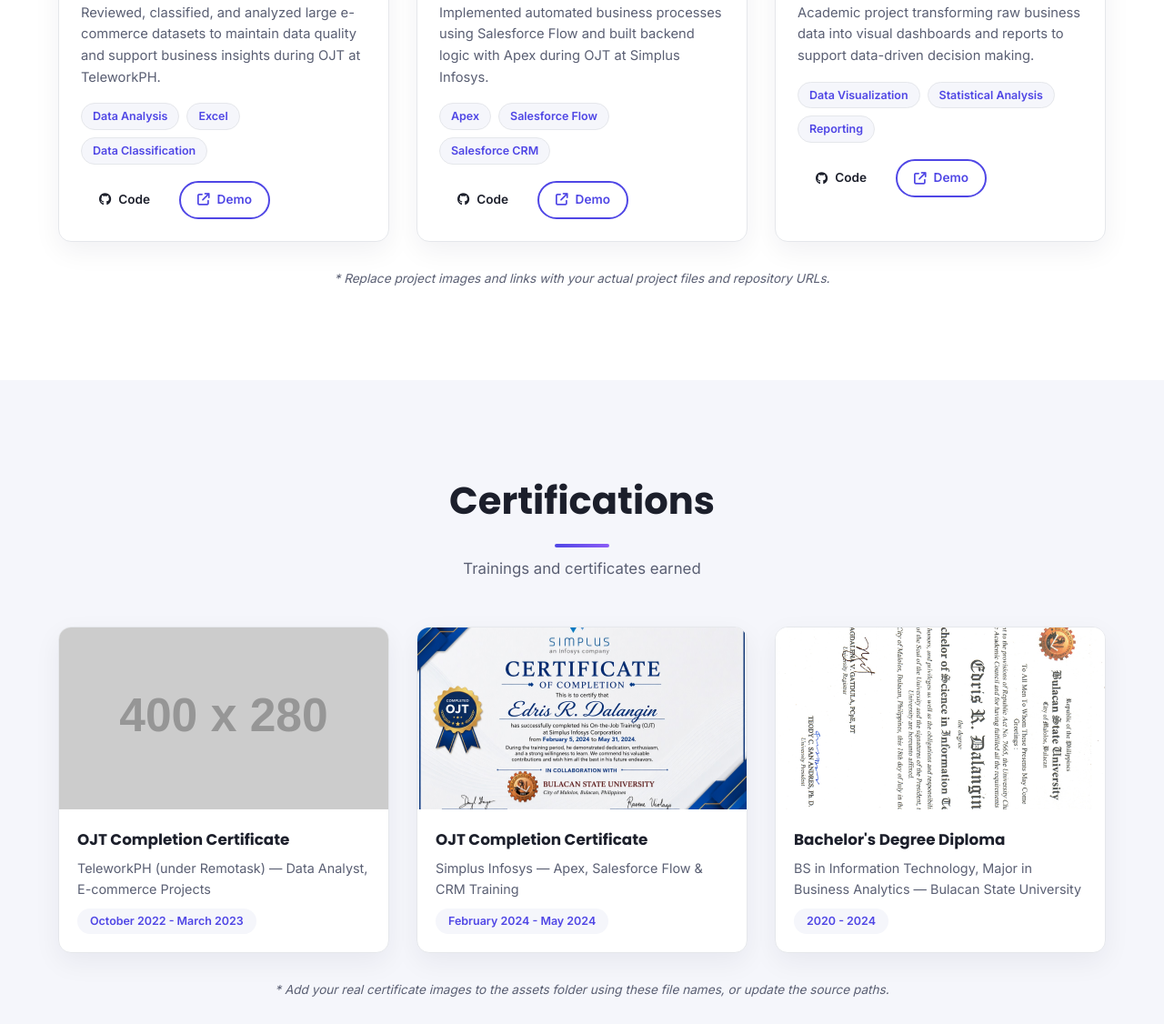
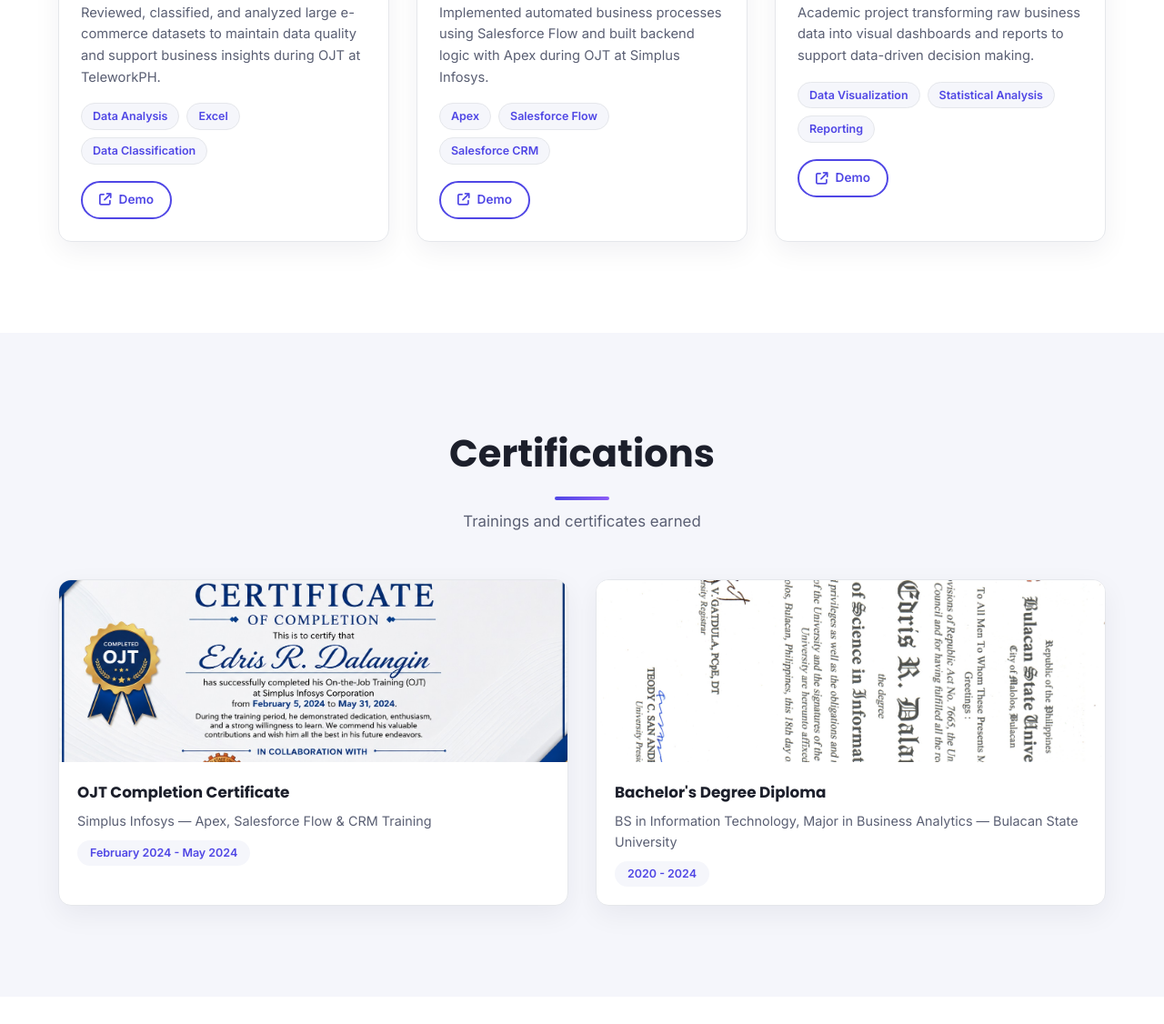
Before and after one commit to sirdedalangin-oss/my-portfolio, a plain HTML site: page index.html in a window 1280 px wide. Shown: the part 5326-6452 px from the top of the page at 91% size. Drawn offline with Linux system fonts and the light colour scheme; placeholder pictures from the web are drawn by us.

Commit message:
Update index.html

```diff
--- a/index.html
+++ b/index.html
@@ -279,7 +279,7 @@
         <div class="timeline-dot"><i class="fa-solid fa-chart-line"></i></div>
         <div class="timeline-content">
           <span class="timeline-date">October 2022 - March 2023</span>
-          <h3>Data Analyst (OJT)</h3>
+          <h3>Data Analyst</h3>
           <h4>TeleworkPH (under Remotask)</h4>
           <p>
             Worked as a Data Analyst assigned to e-commerce projects involving data review,
@@ -319,8 +319,8 @@
             <span>Data Classification</span>
           </div>
           <div class="project-links">
-            <a href="#" class="btn btn-sm"><i class="fa-brands fa-github"></i> Code</a>
-            <a href="#" class="btn btn-sm btn-outline"><i class="fa-solid fa-arrow-up-right-from-square"></i> Demo</a>
+
+            <a href="https://teleworkph.com/" class="btn btn-sm btn-outline"><i class="fa-solid fa-arrow-up-right-from-square"></i> Demo</a>
           </div>
         </div>
       </div>
@@ -341,8 +341,8 @@
             <span>Salesforce CRM</span>
           </div>
           <div class="project-links">
-            <a href="#" class="btn btn-sm"><i class="fa-brands fa-github"></i> Code</a>
-            <a href="#" class="btn btn-sm btn-outline"><i class="fa-solid fa-arrow-up-right-from-square"></i> Demo</a>
+
+            <a href="https://www.simplus.com/" class="btn btn-sm btn-outline"><i class="fa-solid fa-arrow-up-right-from-square"></i> Demo</a>
           </div>
         </div>
       </div>
@@ -363,13 +363,13 @@
             <span>Reporting</span>
           </div>
           <div class="project-links">
-            <a href="#" class="btn btn-sm"><i class="fa-brands fa-github"></i> Code</a>
+
             <a href="#" class="btn btn-sm btn-outline"><i class="fa-solid fa-arrow-up-right-from-square"></i> Demo</a>
           </div>
         </div>
       </div>
     </div>
-    <p class="note" data-aos>* Replace project images and links with your actual project files and repository URLs.</p>
+
   </div>
 </section>
 
@@ -380,16 +380,7 @@
     <p class="section-subtitle" data-aos>Trainings and certificates earned</p>
 
     <div class="cert-grid">
-      <div class="cert-card" data-aos>
-        <div class="cert-img">
-          <img src="assets/cert1.jpg" alt="TeleworkPH OJT Certificate" onerror="this.src='https://via.placeholder.com/400x280/4f46e5/ffffff?text=TeleworkPH+Certificate'">
-        </div>
-        <div class="cert-info">
-          <h3>OJT Completion Certificate</h3>
-          <p>TeleworkPH (under Remotask) — Data Analyst, E-commerce Projects</p>
-          <span class="cert-date">October 2022 - March 2023</span>
-        </div>
-      </div>
+
 
       <div class="cert-card" data-aos>
         <div class="cert-img">
@@ -413,7 +404,7 @@
         </div>
       </div>
     </div>
-    <p class="note" data-aos>* Add your real certificate images to the assets folder using these file names, or update the source paths.</p>
+
   </div>
 </section>
 
```
